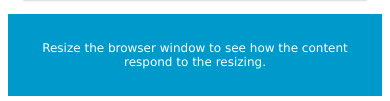
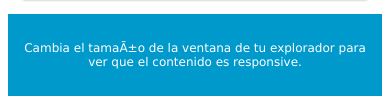
Before and after one commit to frankerF/casoPractico2, a plain HTML site: page ansible/files/index.html in a window 390 px wide. Shown: the part 896-997 px from the top of the page. Drawn offline with Linux system fonts and the light colour scheme.

Commit message:
Renombrados los playbook.
modificados:     ansible/03_playb_kube.yaml
	Creación del namespace de kubernetes y creación del cluster a partir de un fichero yaml
modificados:     ansible/deploy.sh
	Añadir salidas de terraform a fichero para configuración del inventario y la password del acr.
	Añadir comentarios
	Añadir la llamada a azure get-credentials para actualizar credenciales y poder trabajar sobre el cluster aks y al playbook de creación del cluster.
modificados:     ansible/files/index.html
	Página responsive de ejemplo.
nuevos archivos: ansible/files/k8sDeploy.yaml
	Crea el namespace y despliega una plantilla yaml sobre el cluster.
modificados:     ansible/inventory.yaml
	Fichero que se actualiza mediante terraform.
borrados:        ansible/vars/00_vars.yaml
	Fichero de pruebas ya no se usa
nuevos archivos: ansible/vars/03_vars.yaml
	Variables para el playbook de kubernetes
renombrados:     ansible/vars/01_vars.yaml -> ansible/vars/varscertificados.yaml
nuevos archivos: ansible/vars/varscontainers.yaml
	Variables para el playbook de imágenes
modificados:     terraform/outputs.tf
	salidas adaptadas para generar ficheros de configuración.
modificados:     terraform/recursos.tf
	Asignación del registry al cluster de kubernetes

```diff
--- a/ansible/files/index.html
+++ b/ansible/files/index.html
@@ -120,7 +120,7 @@ html {
 </div>
 
 <div class="footer">
-  <p>Resize the browser window to see how the content respond to the resizing.</p>
+  <p>Cambia el tamaño de la ventana de tu explorador para ver que el contenido es responsive.</p>
 </div>
 
 </body>
```
Also changed, not shown: 19 other files.
